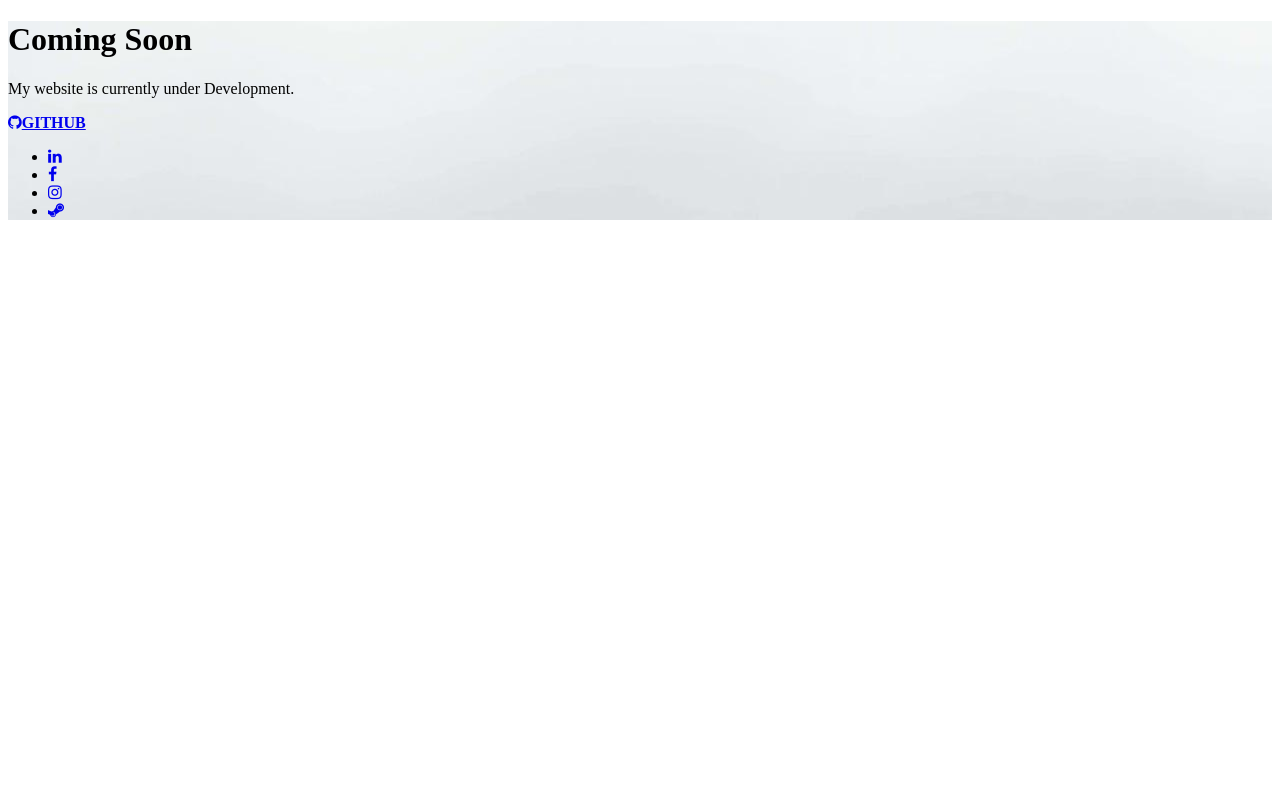
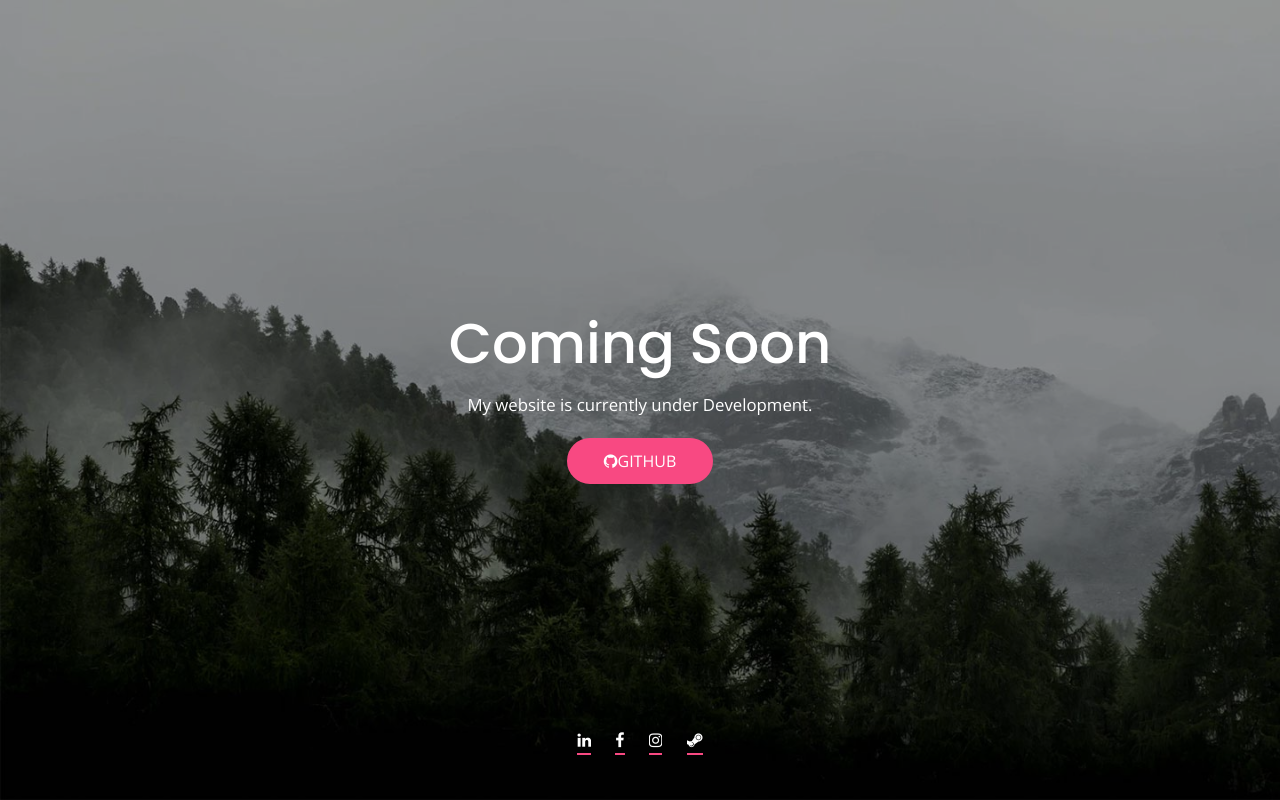
Before and after one commit to KillaShank/comingsoonpage, a plain HTML site: page index.html in a window 1280 px wide. Drawn offline with nearby package versions, Linux system fonts and the light colour scheme; the site is published under a folder, as on GitHub Pages, so addresses that start at the root find nothing.

Commit message:
Update index.html

```diff
--- a/index.html
+++ b/index.html
@@ -17,9 +17,9 @@
 
 	<link rel="stylesheet" href="common-css/jquery.classycountdown.css" />
 
-	<link href="/comingsooncss/css/styles.css" rel="stylesheet">
+	<link href="comingsooncss/css/styles.css" rel="stylesheet">
 
-	<link href="/comingsooncss/css/responsive.css" rel="stylesheet">
+	<link href="comingsooncss/css/responsive.css" rel="stylesheet">
 	<link rel="stylesheet" type="text/css" href="https://stackpath.bootstrapcdn.com/font-awesome/4.7.0/css/font-awesome.min.css">
 
 </head>
```
